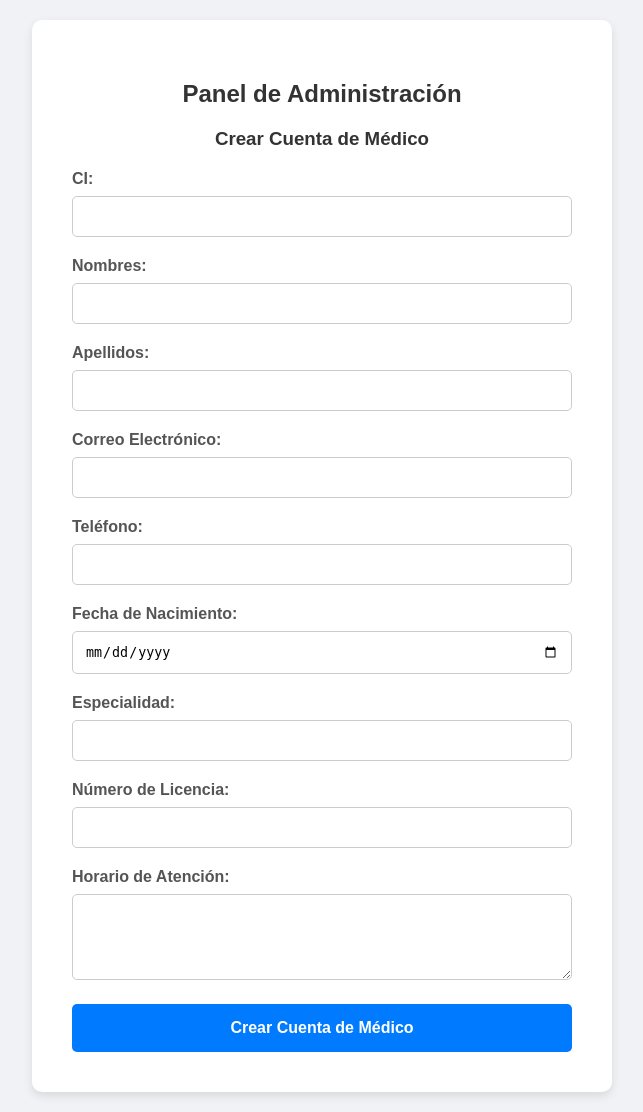
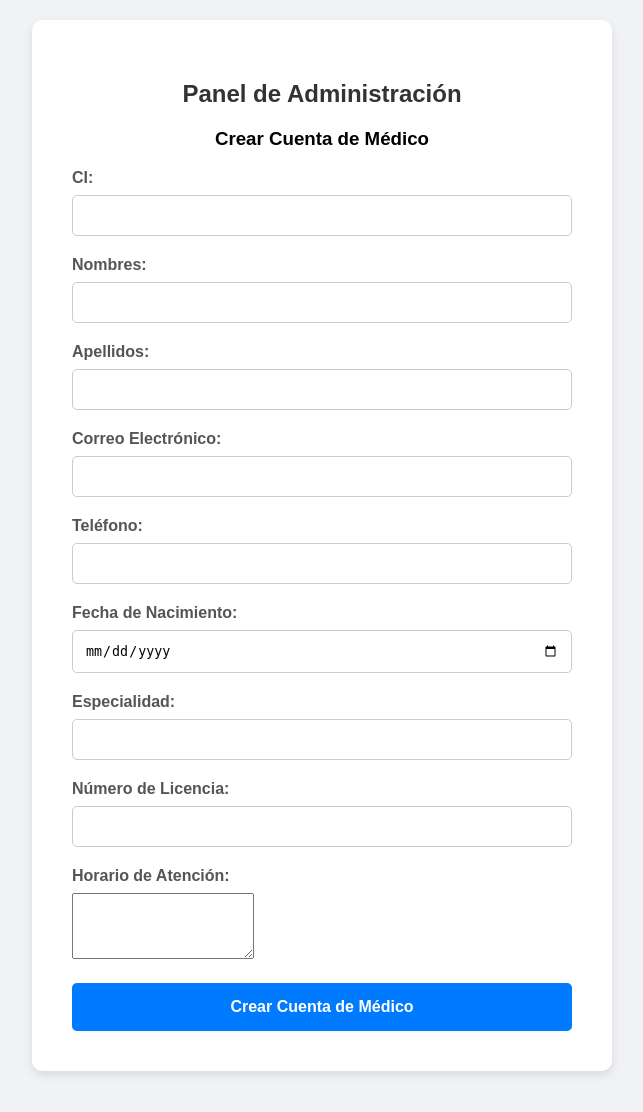
Before and after one commit to WarlockIA/Gestion-de-citas-, a PHP site: page /admin.html in a window 1280 px wide. Shown: the whole page, without its empty margins (318-961 px from the left). After the commit the page ends 1075 px from the top, so only its background shows below. Run offline with PHP 8.4, Linux system fonts and the light colour scheme.

Commit message:
2do commit

```diff
--- a/style.css
+++ b/style.css
@@ -22,7 +22,7 @@ body {
     width: 100%;
     text-align: center;
 }
-h2, h3, h4 {
+h2 {
     color: #333;
     margin-bottom: 20px;
 }
@@ -36,15 +36,12 @@ label {
     font-weight: bold;
     color: #555;
 }
-input, select, textarea {
+input, select {
     width: 100%;
     padding: 12px;
     border: 1px solid #ccc;
     border-radius: 5px;
     box-sizing: border-box; /* Asegura que el padding no afecte el ancho */
-}
-textarea {
-    resize: vertical;
 }
 button {
     width: 100%;
```
Also changed, not shown: README.md (added), index.html (line endings or trailing spaces).
